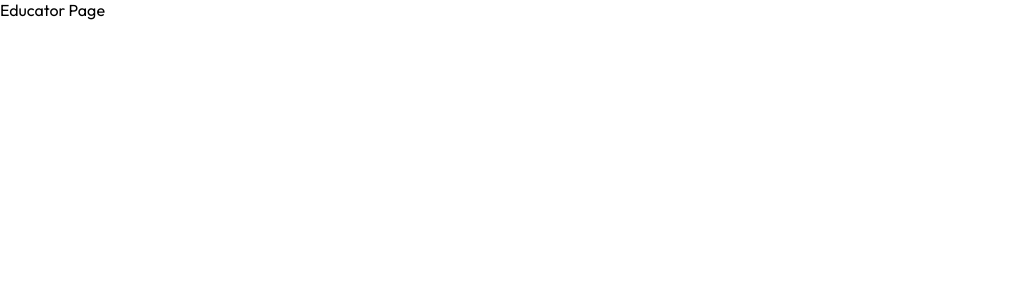
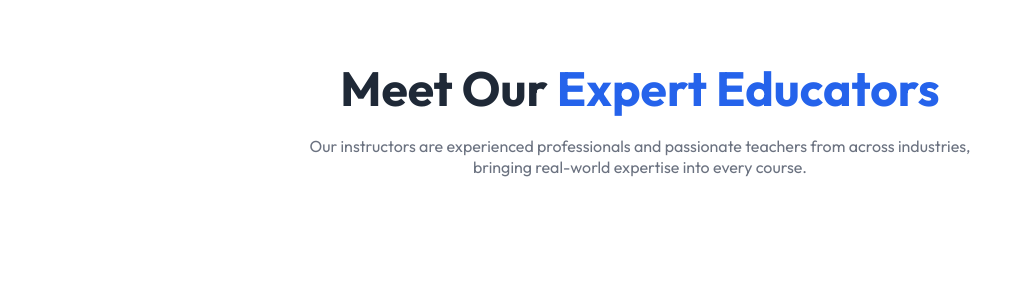
Before and after one commit to nkashyap01/LMS, a React (Vite) app: page /educator in a window 1280 px wide. Shown: the top 300 px of the page, without its empty margins (0-1032 px from the left). Built offline with nearby package versions, Linux system fonts and the light colour scheme.

Commit message:
Added educator page

```diff
--- a/src/components/student/CourseCard.jsx
+++ b/src/components/student/CourseCard.jsx
@@ -12,7 +12,7 @@ const CourseCard = ({course}) => {
       <div className="p-3 text-left">
 
         <h3 className="text-base font-semibold">{course.courseTitle}</h3>
-        <p className="text-gray-500">Great Stack</p>
+        <p className="text-gray-500">Edemy</p>
 
         <div className="flex items-center space-x-2">
           <p>{calculateRating(course)}</p>
--- a/src/pages/educator/Educator.jsx
+++ b/src/pages/educator/Educator.jsx
@@ -3,9 +3,16 @@ import { Outlet } from 'react-router-dom';
 
 const Educator = () => {
   return (
-    <div>
-      <h2>Educator Page</h2>
-      <Outlet /> {/* This will render the nested routes */}
+    <div className="bg-white py-16 px-4">
+      <div className="max-w-4xl mx-auto text-center">
+        <h1 className="md:text-5xl text-3xl font-bold text-gray-800 mb-6">
+          Meet Our <span className="text-[#2563EB]">Expert Educators</span>
+        </h1>
+        <p className="text-gray-500 max-w-2xl mx-auto">
+          Our instructors are experienced professionals and passionate teachers
+          from across industries, bringing real-world expertise into every course.
+        </p>
+      </div>
     </div>
   )
 }
--- a/src/pages/student/CourseDetails.jsx
+++ b/src/pages/student/CourseDetails.jsx
@@ -43,7 +43,7 @@ const CourseDetails = () => {
                     <p className="text-blue-600">({courseData.courseRatings.length}{courseData.courseRatings.length > 1 ? ' Ratings' : ' Rating'})</p>
                     <p> {courseData.enrolledStudents.length} {courseData.enrolledStudents.length > 1 ?'students' : 'student'}</p>
                 </div>
-                <p className="text-sm">Course by <span className="text-blue-600 underline">Great Stack</span></p>
+                <p className="text-sm">Course by <span className="text-blue-600 underline">Edemy</span></p>
 
                 <div className="pt-8 text-gray-800">
                   <h2 className="text-xl font-semibold">Course Structure</h2>
```
